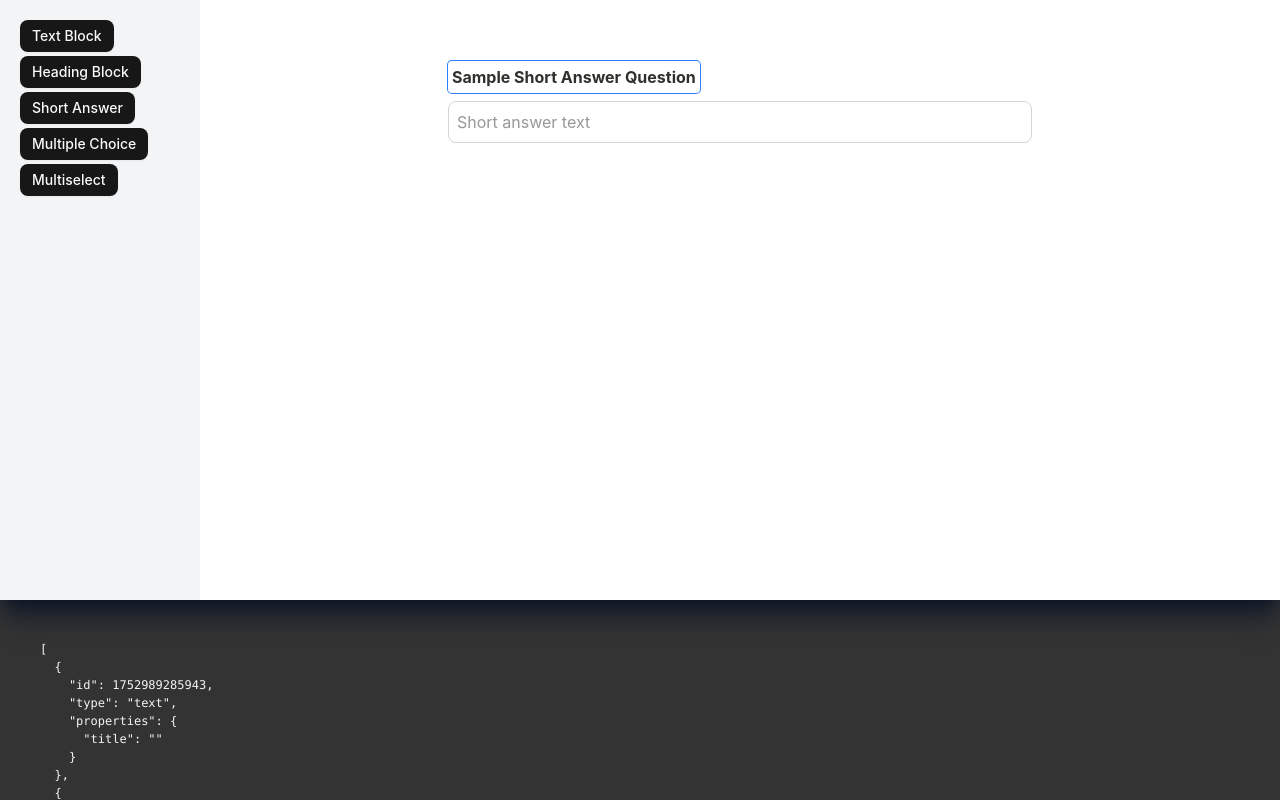
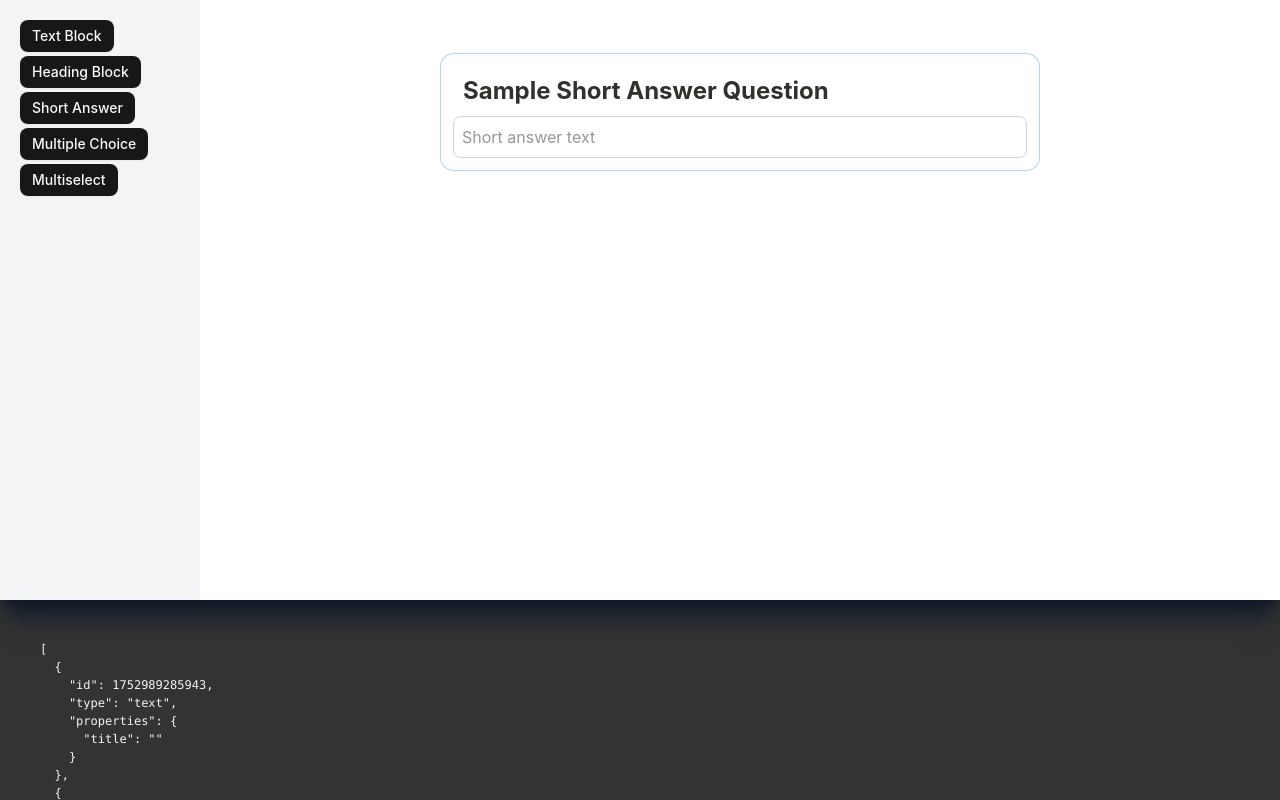
Before and after one commit to asumaran/aditor, a React (Vite) app: page / in a window 1280 px wide. Both pictures are taken after a click on the button "Short Answer". Shown: the top 800 px of the page. Built offline with nearby package versions, Linux system fonts and the light colour scheme.

Commit message:
style: update BlockWrapper and ShortAnswerBlock for improved UI and accessibility

```diff
--- a/src/components/BlockWrapper.tsx
+++ b/src/components/BlockWrapper.tsx
@@ -120,7 +120,7 @@ export const BlockWrapper: FC<BlockWrapperProps> = ({
           onMouseLeave={handleMouseLeave}
           onClick={handleClick}
           className={cn(
-            'relative w-full rounded-md p-2 transition-all duration-200',
+            'relative m-0 w-full rounded-xl border border-[rgba(35,131,226,0.35)] bg-white p-3 shadow-[rgba(35,131,226,0.35)_0px_0px_0px_0px,rgba(35,131,226,0.35)_0px_0px_0px_0.5px_inset] transition-shadow',
             'hover:cursor-pointer',
             (isHovered || isPopoverOpen) &&
               'shadow-[0_0_0_2px_rgb(59_130_246_/_0.5)]', // Blue shadow on hover or when popover is open
--- a/src/components/blocks/ShortAnswerBlock.tsx
+++ b/src/components/blocks/ShortAnswerBlock.tsx
@@ -58,7 +58,7 @@ export const ShortAnswerBlock = forwardRef<BlockHandle, ShortAnswerBlockProps>(
           elementRef.current?.focus();
         },
       }),
-      [],
+      [elementRef],
     );
 
     return (
@@ -66,7 +66,6 @@ export const ShortAnswerBlock = forwardRef<BlockHandle, ShortAnswerBlockProps>(
         className={cn('w-full space-y-2', className)}
         data-block-id={blockId}
       >
-        <div className='flex w-full items-center'>
         <div
           ref={elementRef as React.RefObject<HTMLDivElement>}
           contentEditable
@@ -77,18 +76,17 @@ export const ShortAnswerBlock = forwardRef<BlockHandle, ShortAnswerBlockProps>(
           onBlur={handleBlur}
           onClick={handleClickWithStopPropagation}
           className={cn(
-              'min-h-[1.5rem] w-fit cursor-text rounded p-1 font-bold focus:ring-1 focus:ring-blue-500 focus:outline-none',
-              !currentValue && 'text-gray-400',
-              !currentValue && 'after:content-[attr(data-placeholder)]',
+            'my-[10px] min-h-[1em] w-fit max-w-full cursor-text rounded-md px-[10px] text-[24px] leading-[30px] font-bold break-words whitespace-break-spaces caret-[rgb(50,48,44)] text-[rgb(50,48,44)] focus:outline-none',
+            // Empty state - use before for placeholder with webkit-text-fill-color
+            !currentValue && 'empty:before:content-[attr(data-placeholder)] empty:[-webkit-text-fill-color:rgba(70,68,64,0.45)]',
+            // After pseudo-element for required asterisk
+            required && 'after:content-["*"] after:text-[rgba(70,68,64,0.45)] after:font-normal',
           )}
-            data-placeholder='Question label'
+          data-placeholder='Question name'
+          role='textbox'
+          aria-label='Start typing to edit text'
+          tabIndex={0}
         />
-          {required && (
-            <span className='ml-1 text-red-500' aria-label='Required field'>
-              *
-            </span>
-          )}
-        </div>
         <input
           type='text'
           placeholder='Short answer text'
```
Lines whose indentation alone changed are shown as unchanged.
